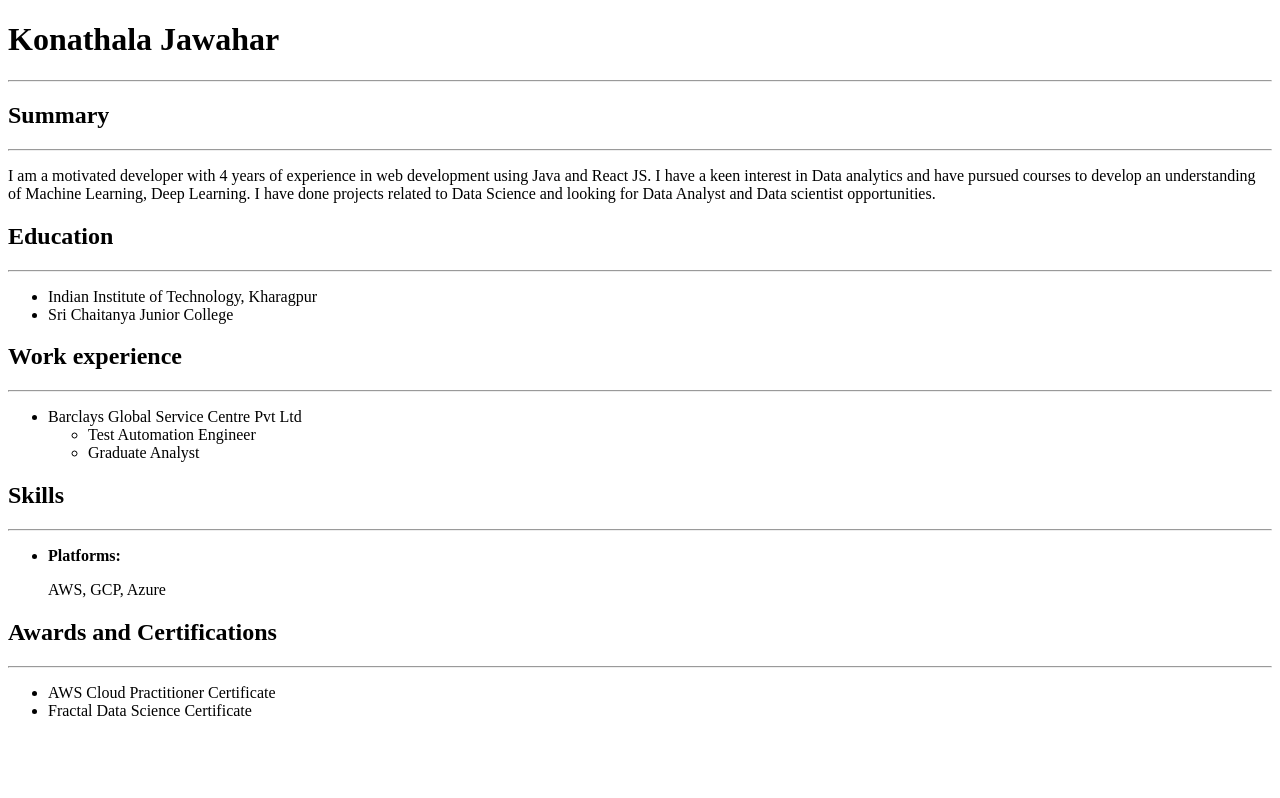
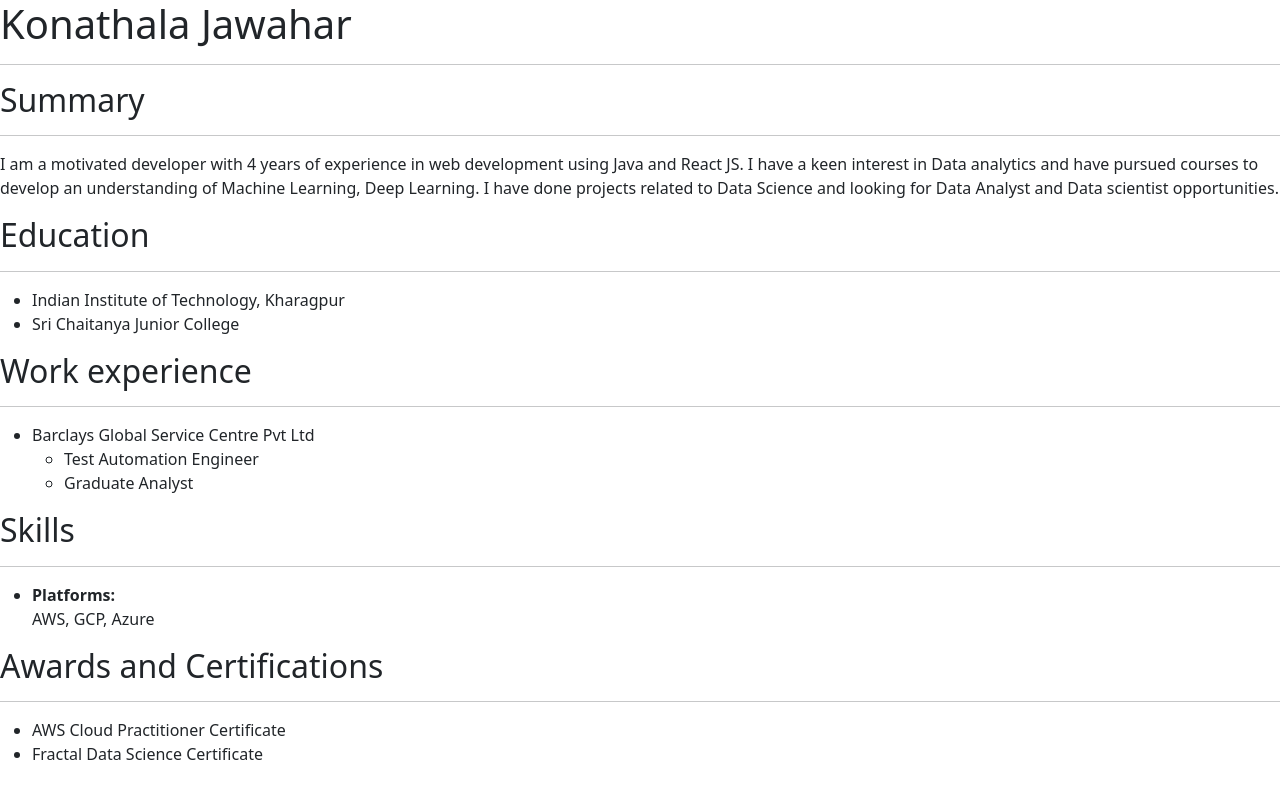
Before and after one commit to jawaharkonathala/online-resume, a plain HTML site: page index.html in a window 1280 px wide. Drawn offline with nearby package versions, Linux system fonts and the light colour scheme.

Commit message:
added bootstrap css

```diff
--- a/index.html
+++ b/index.html
@@ -4,6 +4,7 @@
     <meta charset="UTF-8">
     <meta name="viewport" content="width=device-width, initial-scale=1.0">
     <title>My Resume</title>
+    <link href="https://cdn.jsdelivr.net/npm/bootstrap@5.3.3/dist/css/bootstrap.min.css" rel="stylesheet" integrity="sha384-QWTKZyjpPEjISv5WaRU9OFeRpok6YctnYmDr5pNlyT2bRjXh0JMhjY6hW+ALEwIH" crossorigin="anonymous">
 </head>
 <body>
     <h1>Konathala Jawahar</h1>
@@ -44,13 +45,3 @@
     </ul>
 </body>
 </html>
-
-<!-- Summary or objective statement -->
-
-<!-- Education (list degrees, schools, and dates)
-
-Work experience (list job titles, employers, dates, and responsibilities)
-
-Skills (list relevant skills or areas of expertise)
-
-Awards, certifications, or other achievements (list any relevant awards, certifications, or other accomplishments) -->
```
